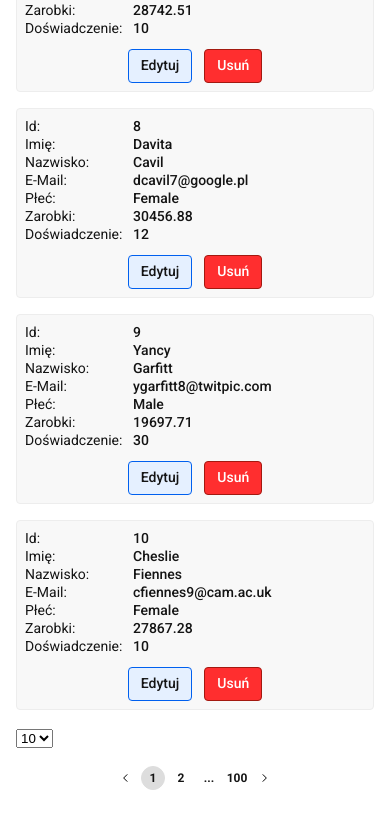
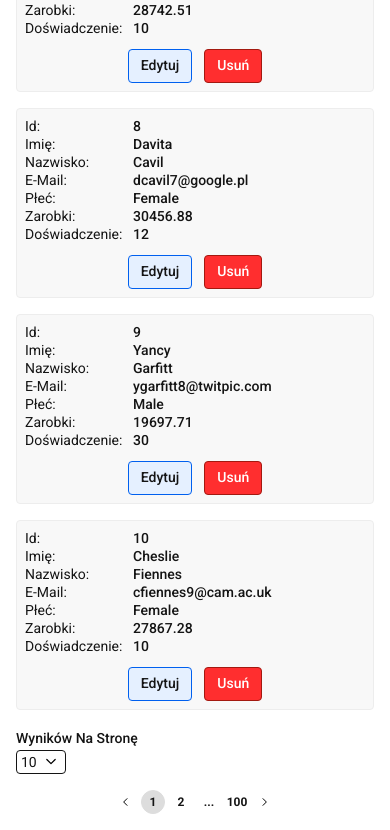
Before and after one commit to paloboo/SwiftRecruitmentTask, a Vue app: page / in a window 390 px wide. Shown: the part 1496-2326 px from the top of the page. Before the commit the page ends 2302 px from the top, so only its background shows below. Built offline with nearby package versions, Linux system fonts and the light colour scheme; data requests are answered from the project's data file.

Commit message:
custom dropdown mobile

```diff
--- a/src/assets/translations/translations.json
+++ b/src/assets/translations/translations.json
@@ -10,7 +10,8 @@
     "gender": "gender",
     "id": "id",
     "last_name": "surname",
-    "remove": "remove"
+    "remove": "remove",
+    "results_per_page": "results per page"
   },
   "pl": {
     "add_employee": "dodaj pracownika",
@@ -23,6 +24,7 @@
     "gender": "płeć",
     "id": "id",
     "last_name": "nazwisko",
-    "remove": "usuń"
+    "remove": "usuń",
+    "results_per_page": "wyników na stronę"
   }
 }
--- /dev/null
+++ b/src/components/Icons/CloseIcon.vue
@@ -0,0 +1,16 @@
+<template>
+    <svg xmlns="http://www.w3.org/2000/svg" width="800" height="800" fill="none" viewBox="0 0 24 24">
+        <circle cx="12" cy="12" r="10" stroke="#1C274C" stroke-width="1.5"/>
+        <path stroke="#1C274C" stroke-linecap="round" stroke-width="1.5" d="m14.5 9.5-5 5m0-5 5 5"/>
+    </svg>
+</template>
+
+<script>
+export default {
+    name: "CloseIcon"
+}
+</script>
+
+<style scoped>
+
+</style>
--- a/src/components/InputElems/Dropdown.vue
+++ b/src/components/InputElems/Dropdown.vue
@@ -1,17 +1,226 @@
 <template>
-    <div class="dropdown">
+    <div class="dropdown" :class="{'small': isSmall, 'open': isOpen}" >
+        <div class="dropdown_chosen_option" @click="isOpen=!isOpen">
+            <div class="chosen_option_desc">
+                <span>{{dropdownDesc}}</span>
+            </div>
+            <div class="chosen_option_value">
+                <span>{{chosenOption}}</span>
+                <div class="option_arrow_head">
+                    <ArrowHeadIcon />
+                </div>
+            </div>
+        </div>
+        <div class="dropdown_list_wrapper">
+            <div class="list_tint" @click="isOpen = false">
 
+            </div>
+            <div class="list_content">
+                <div class="content_mobile_top_bar" @click="isOpen=false">
+                    <div class="top_bar_close_wrapper">
+                        <CloseIcon />
+                    </div>
+                </div>
+                <div class="content_wrapper">
+                    <div class="content_single" :class="{'current': option === chosenOption}" v-for="option in options" :key="option" @click="handleOptionClicked(option)">
+                        <p>{{option}}</p>
+                    </div>
+                </div>
+            </div>
+        </div>
     </div>
 </template>
 
 <script>
+import ArrowHeadIcon from "../Icons/ArrowHeadIcon.vue";
+import CloseIcon from "../Icons/CloseIcon.vue";
 export default {
-    name: "Dropdown"
+    name: "Dropdown",
+    components: {ArrowHeadIcon, CloseIcon},
+    props: {
+        currentOption: {
+            type: [String, Number],
+            default: ''
+        },
+        dropdownDesc: {
+            type: String,
+            default: ''
+        },
+        options: {
+            type: Array,
+            default() {
+                return [
+
+                ]
+            }
+        },
+        isSmall: {
+            type: Boolean,
+            default: false
+        }
+    },
+    data() {
+        return {
+            chosenOption: this.currentOption,
+            isOpen: false,
+        }
+    },
+    methods: {
+        handleOptionClicked(option) {
+            this.chosenOption = option;
+            this.$emit('optionChanged', option)
+            this.isOpen = false;
+        }
+    }
 }
 </script>
 
 <style lang="scss" scoped>
     .dropdown {
+        .dropdown_chosen_option {
+            cursor: pointer;
+            .chosen_option_desc {
+                span {
+                    font-size: 14px;
+                    font-weight: 500;
+                    line-height: 18px;
+                    text-transform: capitalize;
+                }
+            }
+            .chosen_option_value {
+                align-items: center;
+                border: 1px solid v-bind("displayColorGetter('neutral900')");
+                border-radius: 4px;
+                display: flex;
+                height: 40px;
+                justify-content: space-between;
+                padding: 8px;
+                width: 328px;
 
+                span {
+                    font-size: 16px;
+                    line-height: 24px;
+                }
+            }
+
+            .option_arrow_head {
+                height: 24px;
+                transform: rotate(270deg);
+                transition: transform .3s ease-in-out;
+                width: 24px;
+
+                svg {
+                    max-width: 100%;
+                    max-height: 100%;
+                }
+            }
+        }
+
+        .dropdown_list_wrapper {
+            align-items: center;
+            bottom: 0;
+            display: flex;
+            height: 100vh;
+            justify-content: center;
+            left: 0;
+            opacity: 0;
+            pointer-events: none;
+            position: fixed;
+            right: 0;
+            top: 0;
+            transition: opacity .3s ease-in-out;
+            width: 100vw;
+
+            .list_content {
+                background-color: v-bind('displayColorGetter("neutral0")');
+                border-radius: 8px;
+                height: max-content;
+                overflow: hidden;
+                position: relative;
+                width: calc(100% - 32px);
+                z-index: 2;
+
+                .content_mobile_top_bar {
+                    align-items: center;
+                    background-color: v-bind('displayColorGetter("gray600")');
+                    display: flex;
+                    justify-content: end;
+                    height: 24px;
+                    padding: 0 8px;
+                    width: 100%;
+
+                    .top_bar_close_wrapper {
+                        width: 16px;
+                        height: 16px;
+
+                        svg {
+                            max-width: 100%;
+                            max-height: 100%;
+                        }
+                    }
+                }
+
+                .content_wrapper {
+                    padding: 8px;
+
+                    .content_single {
+                        padding: 8px 12px;
+
+                        &.current {
+                            border-bottom: 1px solid transparent;
+                            background-color: v-bind('displayColorGetter("gray200")');
+                            border-radius: 8px;
+                        }
+
+                        &:last-of-type {
+                            border-bottom: 1px solid transparent;
+                        }
+                    }
+                }
+            }
+
+            .list_tint {
+                background-color: v-bind('displayColorGetter("backgroundOpacity")');
+                height: 100%;
+                position: fixed;
+                width: 100%;
+                z-index: 1;
+            }
+        }
+
+        &.open {
+            .dropdown_chosen_option {
+                .chosen_option_value {
+                    .option_arrow_head {
+                        transform: rotate(90deg);
+                    }
+                }
+            }
+
+            .dropdown_list_wrapper {
+                opacity: 1;
+                pointer-events: auto;
+            }
+        }
+
+        &.small {
+            .dropdown_chosen_option {
+                .chosen_option_value {
+                    height: 24px;
+                    padding: 4px;
+                    width: 50px;
+
+                    span {
+                        font-size: 14px;
+                        line-height: 18px;
+                    }
+
+                    .option_arrow_head {
+                        width: 20px;
+                        height: 20px;
+                    }
+                }
+            }
+        }
     }
 </style>
--- a/src/components/InputElems/Pagination.vue
+++ b/src/components/InputElems/Pagination.vue
@@ -1,10 +1,12 @@
 <template>
     <div class="pagination">
-        <select @change="(val) => handlePerPageChange(val.target.value)"> <!-- do zmiany na custom select -->
-            <option value="10">10</option>
-            <option value="20">20</option>
-            <option value="50">50</option>
-        </select>
+        <Dropdown
+            :currentOption="perPage"
+            :dropdownDesc="$translations[language]['results_per_page']"
+            isSmall
+            :options="dropdownOptions"
+            @optionChanged="(option) => handlePerPageChange(option)"
+        />
         <div class="pagination_buttons">
             <div class="buttons_single prev" @click="handleArrowClick('down')">
                 <ArrowHeadIcon />
@@ -23,9 +25,13 @@
 
 <script>
 import ArrowHeadIcon from "../Icons/ArrowHeadIcon.vue";
+import Dropdown from "./Dropdown.vue";
 export default {
     name: "Pagination",
-    components: {ArrowHeadIcon},
+    components: {
+        ArrowHeadIcon,
+        Dropdown,
+    },
     props: {
         totalAmount: {
             type: Number,
@@ -35,6 +41,7 @@ export default {
     data() {
         return {
             currentPage: 1,
+            dropdownOptions: [10, 20, 50],
             perPage: 10,
         }
     },
```
